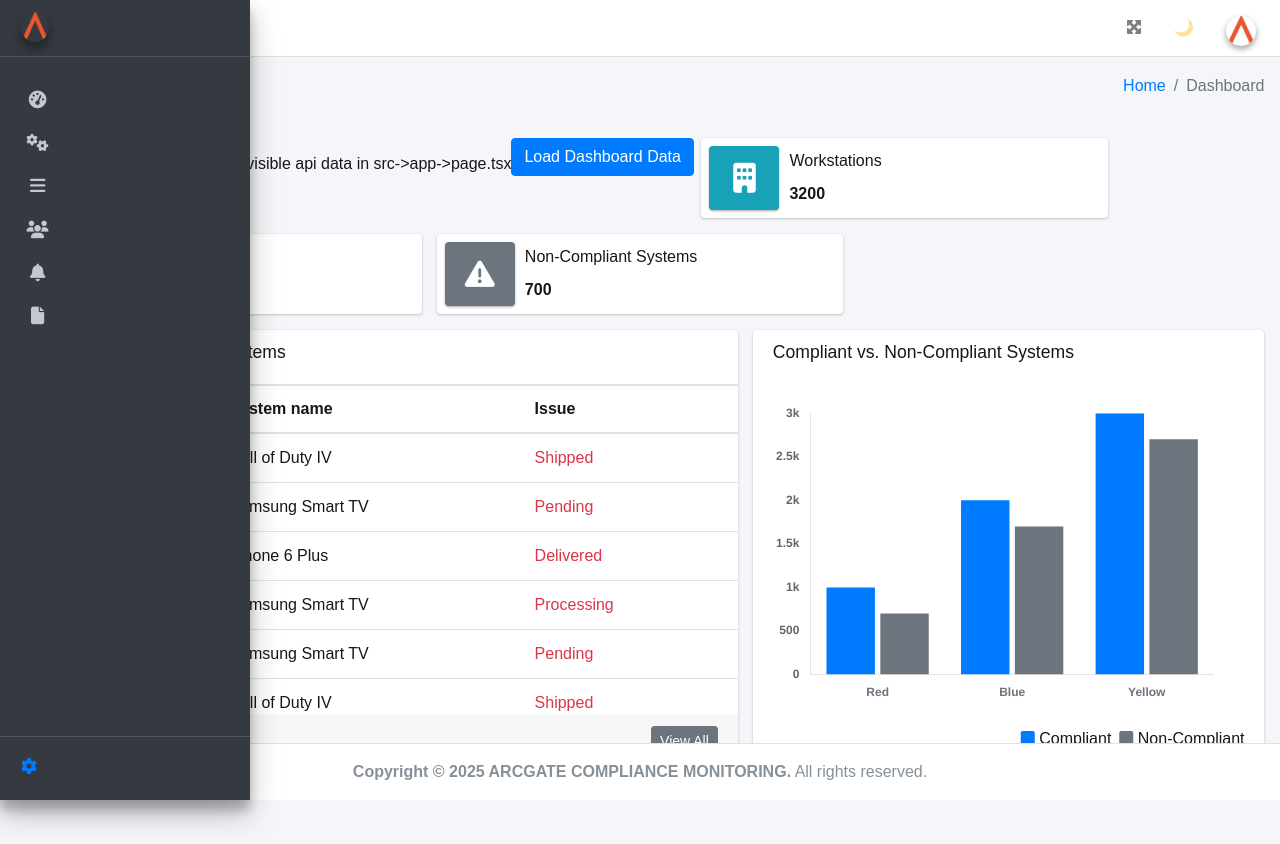
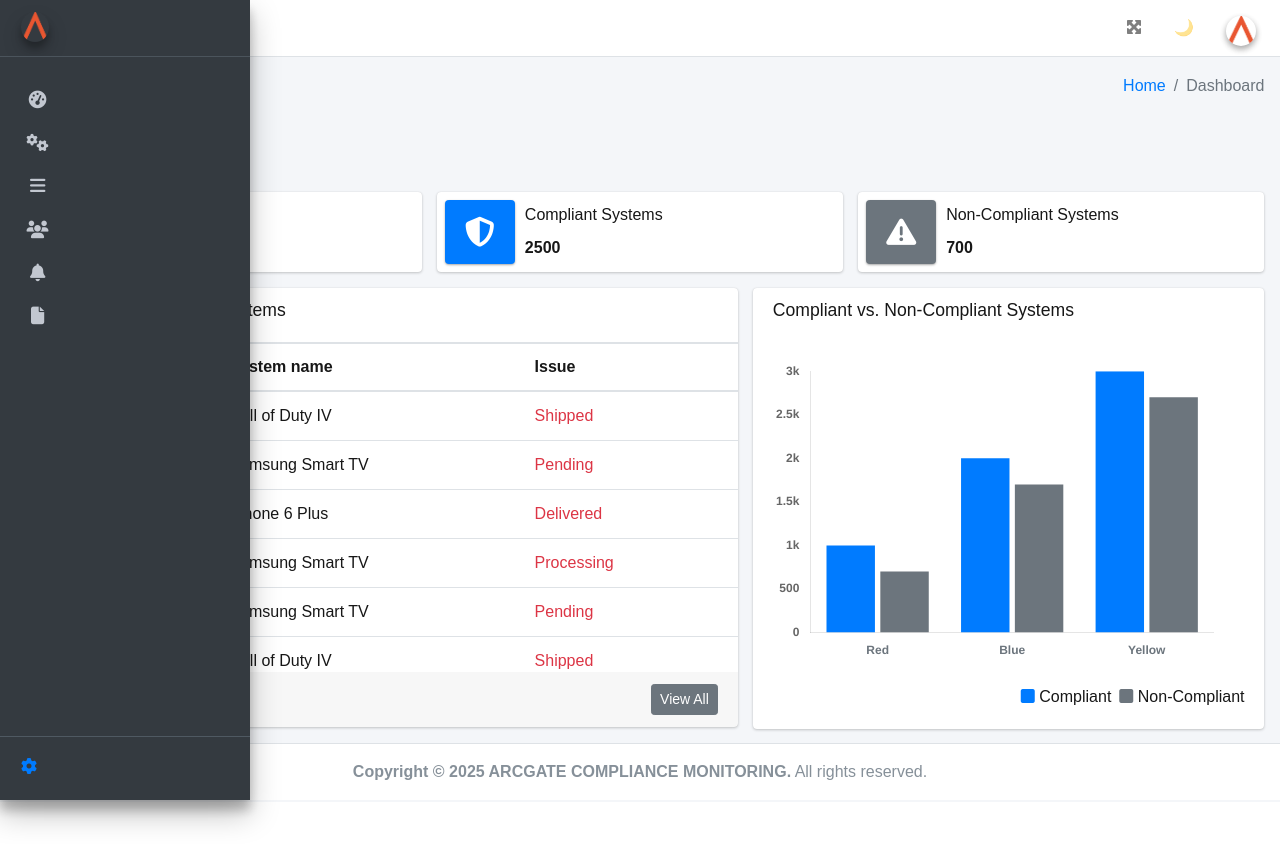
Before and after one commit to rameshvar-bairagi/arcgate-compliance-monitoring-web-portal, a Next.js app: page / in a window 1280 px wide. After the commit the page ends 802 px from the top, so only its background shows below. Built offline with nearby package versions, Linux system fonts and the light colour scheme; no server answers; sample sign-in values are in the browser's storage.

Commit message:
testing puspose api call button added dashboard and alert.

```diff
--- a/src/app/page.tsx
+++ b/src/app/page.tsx
@@ -132,10 +132,10 @@ export default function HomePage() {
         <Section className="content">
           <div className="container-fluid">
             <Row>
-              <Col>
-                Please uncomment if you are not visible api data in src-&gt;app-&gt;page.tsx
+              <Col className="col-12">
+                {/* Please uncomment if you are not visible api data in src-&gt;app-&gt;page.tsx */}
                 <button className="btn btn-primary mb-3" onClick={handleFetchData}>
-                  Load Dashboard Data
+                  Call Dashboard and Alert API
                 </button>
                 {/* <div className="col-lg-12 col-12">
                   <h2>Compliance Data</h2>
```
